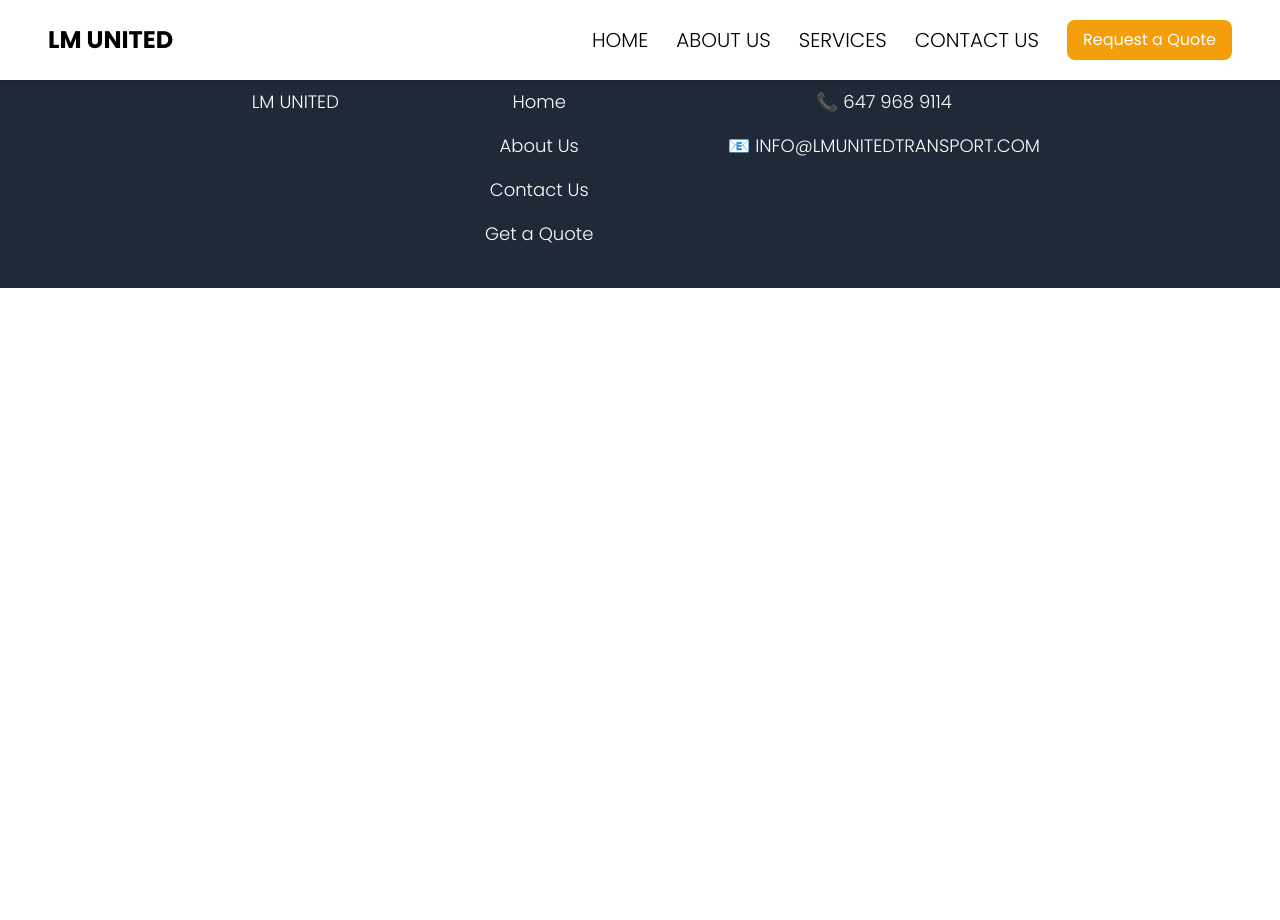
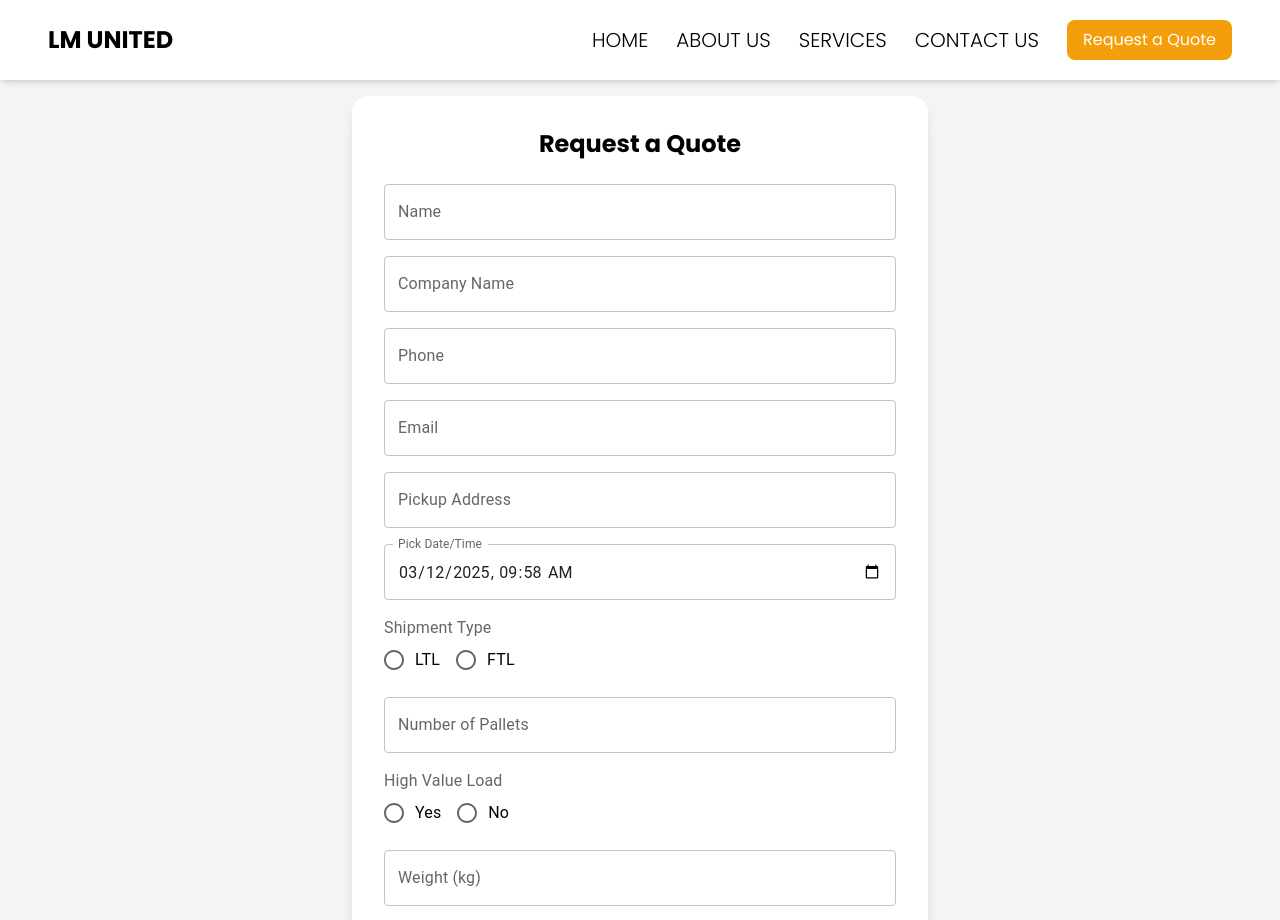
Before and after one commit to Anshik-02/Lm-united, a Next.js app: page /quote in a window 1280 px wide. Shown: the top 920 px of the page. Before the commit the page ends 800 px from the top, so only its background shows below. Built offline with nearby package versions, Linux system fonts and the light colour scheme.

Commit message:
Your commit message

```diff
--- /dev/null
+++ b/app/api/sendEmail/route.ts
@@ -0,0 +1,42 @@
+import { NextResponse } from "next/server";
+import nodemailer from "nodemailer";
+
+export async function POST(req: Request) {
+  try {
+
+    let requestData;
+    try {
+      requestData = await req.json();
+    } catch (err) {
+      return NextResponse.json({ error: "Invalid JSON format" }, { status: 400 });
+    }
+
+    const { to, subject, html } = requestData;
+
+
+    const transporter = nodemailer.createTransport({
+      host: "smtp.gmail.com",
+      port: 587,
+      secure: false,
+      auth: {
+        user: process.env.EMAIL_USER,
+        pass: process.env.EMAIL_PASS,
+      },
+    });
+
+    const mailOptions = {
+      from: process.env.EMAIL_USER,
+      to,
+      subject,
+      html,
+    };
+
+
+    await transporter.sendMail(mailOptions);
+
+    return NextResponse.json({ message: "Email sent successfully!" });
+  } catch (error: any) {
+    console.error("Error sending email:", error.message);
+    return NextResponse.json({ error: "Failed to send email" }, { status: 500 });
+  }
+}
--- a/app/quote/page.tsx
+++ b/app/quote/page.tsx
@@ -1,15 +1,242 @@
-import { Navbar2 } from '@/components/navbar'
-import React from 'react'
+"use client";
+import { Navbar2 } from "@/components/navbar";
+import React, { useState } from "react";
+import TextField from "@mui/material/TextField";
+import Radio from "@mui/material/Radio";
+import RadioGroup from "@mui/material/RadioGroup";
+import FormControlLabel from "@mui/material/FormControlLabel";
+import FormControl from "@mui/material/FormControl";
+import FormLabel from "@mui/material/FormLabel";
+import axios from "axios";
+
+interface RadioProps {
+  label: string;
+  name: string;
+  value: string;
+  value2: string;
+  selectedValue: string;
+  onChange: (e: React.ChangeEvent<HTMLInputElement>) => void;
+}
+
+interface TextProps {
+  label: string;
+  type: string;
+  name: string;
+  value: string;
+  onChange: (e: React.ChangeEvent<HTMLInputElement>) => void;
+}
+
+function RadioButtonsGroup({
+  label,
+  name,
+  value,
+  value2,
+  selectedValue,
+  onChange,
+}: RadioProps) {
+  return (
+    <FormControl className="text-black">
+      <FormLabel>{label}</FormLabel>
+      <RadioGroup row name={name} value={selectedValue} onChange={onChange}>
+        <FormControlLabel value={value} control={<Radio />} label={value} />
+        <FormControlLabel value={value2} control={<Radio />} label={value2} />
+      </RadioGroup>
+    </FormControl>
+  );
+}
+
+function BasicTextFields({ label, type, name, value, onChange }: TextProps) {
+  return (
+    <TextField
+      id={name}
+      type={type}
+      label={label}
+      variant="outlined"
+      name={name}
+      value={value}
+      onChange={onChange}
+      fullWidth
+    />
+  );
+}
 
 export default function Quote() {
+  const [form, setForm] = useState({
+    Name: "",
+    Company_Name: "",
+    Phone: "",
+    Email: "",
+    PickUp: "",
+    Datee: new Date().toISOString().slice(0, 16),
+    Pallets: "",
+    Weight: "",
+    Delivery_address: "",
+    Shipment_Type: "",
+    High_Value_Load: "",
+  });
+
+  const {
+    Name,
+    Company_Name,
+    Phone,
+    Email,
+    PickUp,
+    Datee,
+    Pallets,
+    Weight,
+    Delivery_address,
+    Shipment_Type,
+    High_Value_Load,
+  } = form;
+
+  const handleChange = (e: React.ChangeEvent<HTMLInputElement>) => {
+    setForm((prev) => ({
+      ...prev,
+      [e.target.name]: e.target.value,
+    }));
+  };
+
+  const clickHandler = async (e: React.FormEvent) => {
+    e.preventDefault();
+
+    const response = await axios.post("http://localhost:3000/api/sendEmail", {
+      to: "anshik091@gmail.com",
+      subject: "Quote Request",
+      html: `<p>You have a new quote request:</p>
+             <p><strong>Name:</strong> ${Name}</p>
+             <p><strong>Company Name:</strong> ${Company_Name}</p>
+             <p><strong>Phone:</strong> ${Phone}</p>
+             <p><strong>Email:</strong> ${Email}</p>
+             <p><strong>Pickup Address:</strong> ${PickUp}</p>
+             <p><strong>Pallets:</strong> ${Pallets}</p>
+             <p><strong>Date:</strong> ${Datee}</p>
+             <p><strong>Weight:</strong> ${Weight}</p>
+             <p><strong>Delivery Address:</strong> ${Delivery_address}</p>
+             <p><strong>Shipment Type:</strong> ${Shipment_Type}</p>
+             <p><strong>High Value Load:</strong> ${High_Value_Load}</p>`,
+    });
+    console.log(response.data)
+    if (response.status === 200) {
+      alert("Quote request sent successfully!");
+    } else {
+      alert("Something went wrong, please try again.");
+    }
+setForm(({
+  Name: "",
+  Company_Name: "",
+  Phone: "",
+  Email: "",
+  PickUp: "",
+  Datee: new Date().toISOString().slice(0, 16),
+  Pallets: "",
+  Weight: "",
+  Delivery_address: "",
+  Shipment_Type: "",
+  High_Value_Load: "",
+}))
+  };
+
   return (
-    <div>
-<Navbar2/>
-    <div>
+    <div className="flex flex-col items-center justify-center min-h-screen bg-gray-100 p-6">
+      <Navbar2 />
+      <div className="bg-white shadow-lg rounded-2xl p-8 w-full max-w-xl mt-18 mb-4">
+        <h2 className="text-2xl font-bold text-center mb-6 text-black">
+          Request a Quote
+        </h2>
 
+        <form className="flex flex-col gap-4">
+          <BasicTextFields
+            label="Name"
+            type="text"
+            name="Name"
+            value={Name}
+            onChange={handleChange}
+          />
+          <BasicTextFields
+            label="Company Name"
+            type="text"
+            name="Company_Name"
+            value={Company_Name}
+            onChange={handleChange}
+          />
+          <BasicTextFields
+            label="Phone"
+            type="tel"
+            name="Phone"
+            value={Phone}
+            onChange={handleChange}
+          />
+          <BasicTextFields
+            label="Email"
+            type="email"
+            name="Email"
+            value={Email}
+            onChange={handleChange}
+          />
+          <BasicTextFields
+            label="Pickup Address"
+            type="text"
+            name="PickUp"
+            value={PickUp}
+            onChange={handleChange}
+          />
+          <BasicTextFields
+            label="Pick Date/Time"
+            type="datetime-local"
+            name="Datee"
+            value={Datee}
+            onChange={handleChange}
+          />
+
+          <RadioButtonsGroup
+            label="Shipment Type"
+            name="Shipment_Type"
+            value="LTL"
+            value2="FTL"
+            selectedValue={Shipment_Type}
+            onChange={handleChange}
+          />
+
+          <BasicTextFields
+            label="Number of Pallets"
+            type="number"
+            name="Pallets"
+            value={Pallets}
+            onChange={handleChange}
+          />
+
+          <RadioButtonsGroup
+            label="High Value Load"
+            name="High_Value_Load"
+            value="Yes"
+            value2="No"
+            selectedValue={High_Value_Load}
+            onChange={handleChange}
+          />
+
+          <BasicTextFields
+            label="Weight (kg)"
+            type="number"
+            name="Weight"
+            value={Weight}
+            onChange={handleChange}
+          />
+          <BasicTextFields
+            label="Delivery Address"
+            type="text"
+            name="Delivery_address"
+            value={Delivery_address}
+            onChange={handleChange}
+          />
+
+          <button
+            onClick={clickHandler}
+            className="bg-orange-500 text-white font-semibold py-2 px-4 rounded-lg hover:bg-orange-600 transition duration-200"
+          >
+            Submit
+          </button>
+        </form>
+      </div>
     </div>
-
-
-    </div>
-  )
+  );
 }
--- a/package.json
+++ b/package.json
@@ -14,10 +14,14 @@
     "@mui/material": "^6.4.7",
     "@mui/styled-engine-sc": "^6.4.6",
     "@next/font": "^14.2.15",
+    "@types/nodemailer": "^6.4.17",
+    "axios": "^1.8.3",
     "lucide-react": "^0.479.0",
     "next": "15.2.1",
+    "nodemailer": "^6.10.0",
     "react": "^19.0.0",
     "react-dom": "^19.0.0",
+    "resend": "^4.1.2",
     "styled-components": "^6.1.15"
   },
   "devDependencies": {
```
Also changed, not shown: 1 other file (tests, documents, lock files or other folders).
